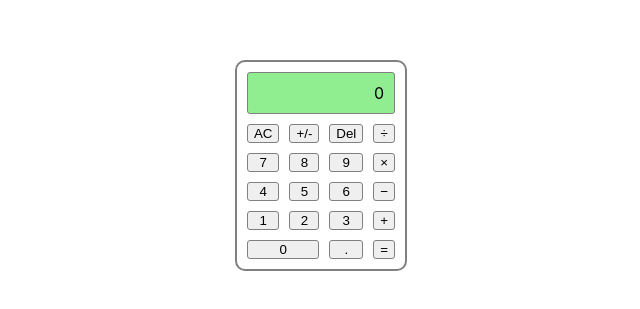
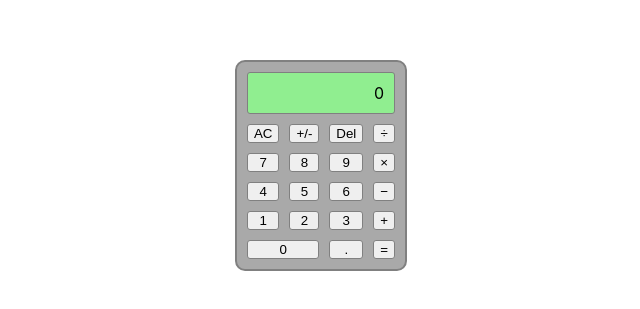
Before and after one commit to willm78/calculator, a React (Create React App) app: page / in a window 1280 px wide. Shown: the part 235-544 px from the top of the page, without its empty margins (319-959 px from the left). Built offline with nearby package versions, Linux system fonts and the light colour scheme.

Commit message:
add .CalcModel

```diff
--- a/src/App.css
+++ b/src/App.css
@@ -6,10 +6,15 @@
 }
 
 .Calc {
-  flex: 0 1 content;
   border: 2px solid grey;
   border-radius: 10px;
   padding: 10px;
+  background-color: darkgrey;
+}
+
+.CalcModel {
+  font-size: 0.6em;
+  padding-bottom: 4px;
 }
 
 .CalcGrid {
```
